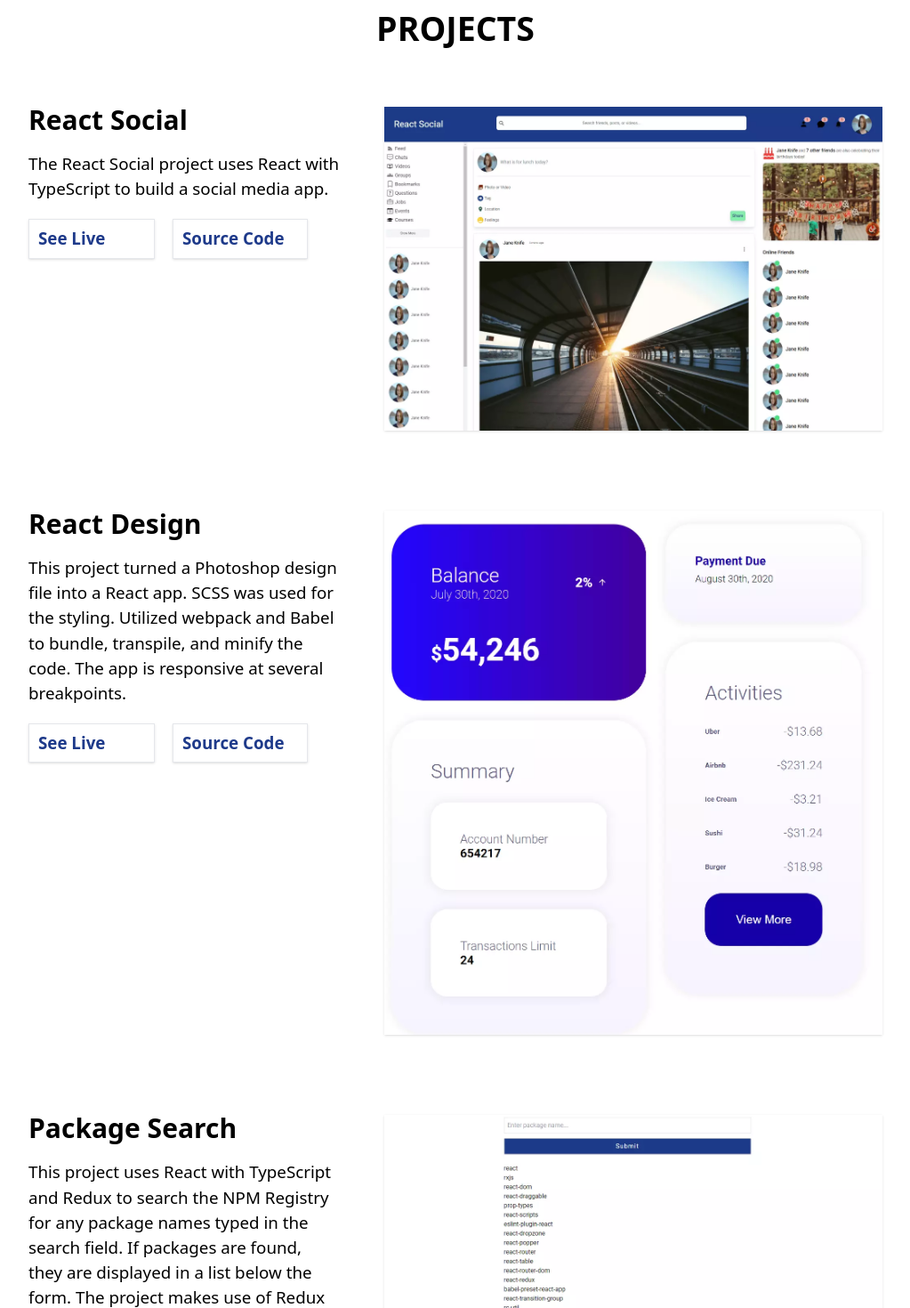
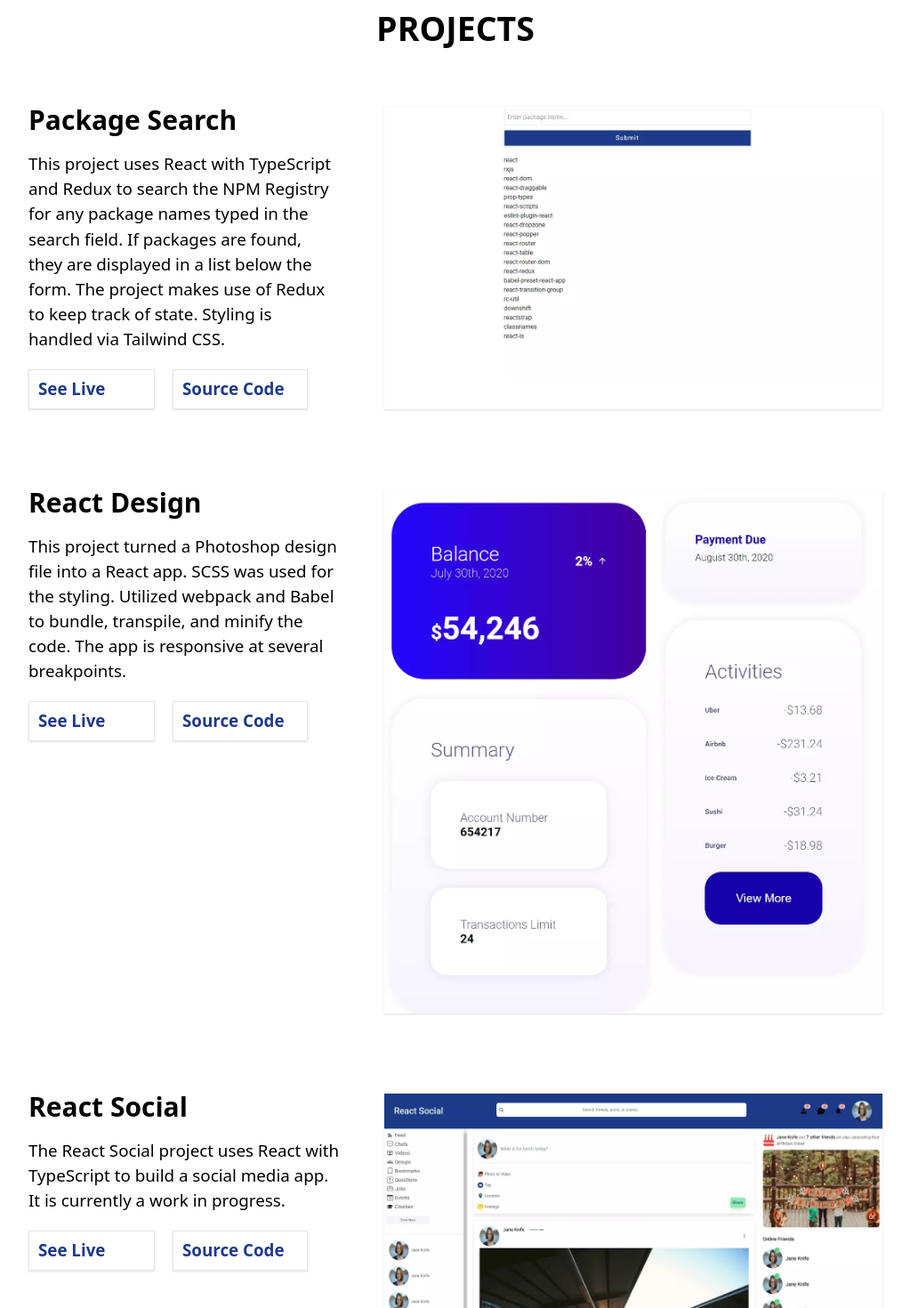
Before and after one commit to xiraynedev/portfolio-v2, a React app: page / in a window 1280 px wide. Shown: the part 500-1970 px from the top of the page at 89% size, without its empty margins (128-1151 px from the left). Built offline with nearby package versions, Linux system fonts and the light colour scheme.

Commit message:
swap project order

```diff
--- a/src/components/Container/Container.tsx
+++ b/src/components/Container/Container.tsx
@@ -11,9 +11,9 @@ export const Container: React.FC = () => {
     <>
       <Header/>
       <h2 className='text-center mt-20 mb-8 lg:mb-20 text-6xl font-bold'>PROJECTS</h2>
+      <PackageSearch/>
+      <ReactDesign/>
       <ReactSocial/>
-      <ReactDesign/>
-      <PackageSearch/>
       <Footer/>
     </>
   );
--- a/src/components/ReactSocial/ReactSocial.tsx
+++ b/src/components/ReactSocial/ReactSocial.tsx
@@ -7,7 +7,8 @@ const reactSocialMedium = require('../../assets/react-social-medium.webp');
 export const ReactSocial: FC = () => {
   const reactSocialProps = {
     title: 'React Social',
-    text: `The React Social project uses React with TypeScript to build a social media app.`,
+    text: `The React Social project uses React with TypeScript to build a social media app. It is currently a work
+    in progress.`,
     liveAnchorHref: 'https://react-social-v1.netlify.app/',
     sourceAnchorHref: 'https://github.com/xiraynedev/react-social',
     imageFull: reactSocialLarge,
```
